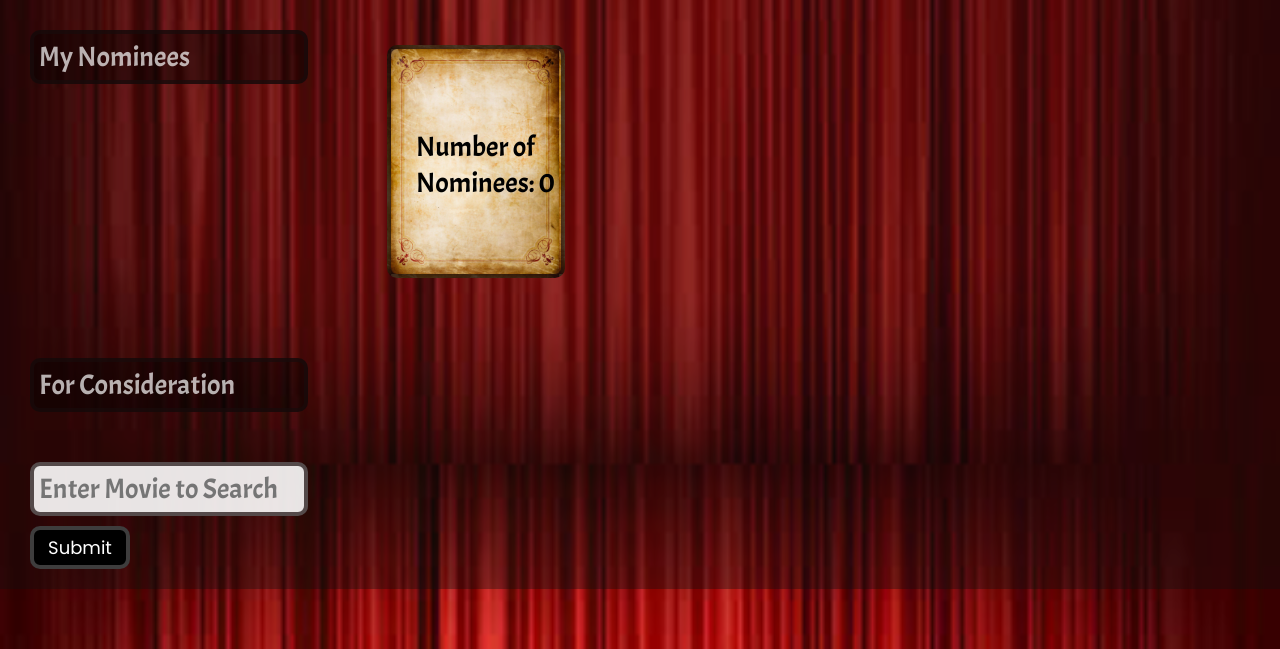
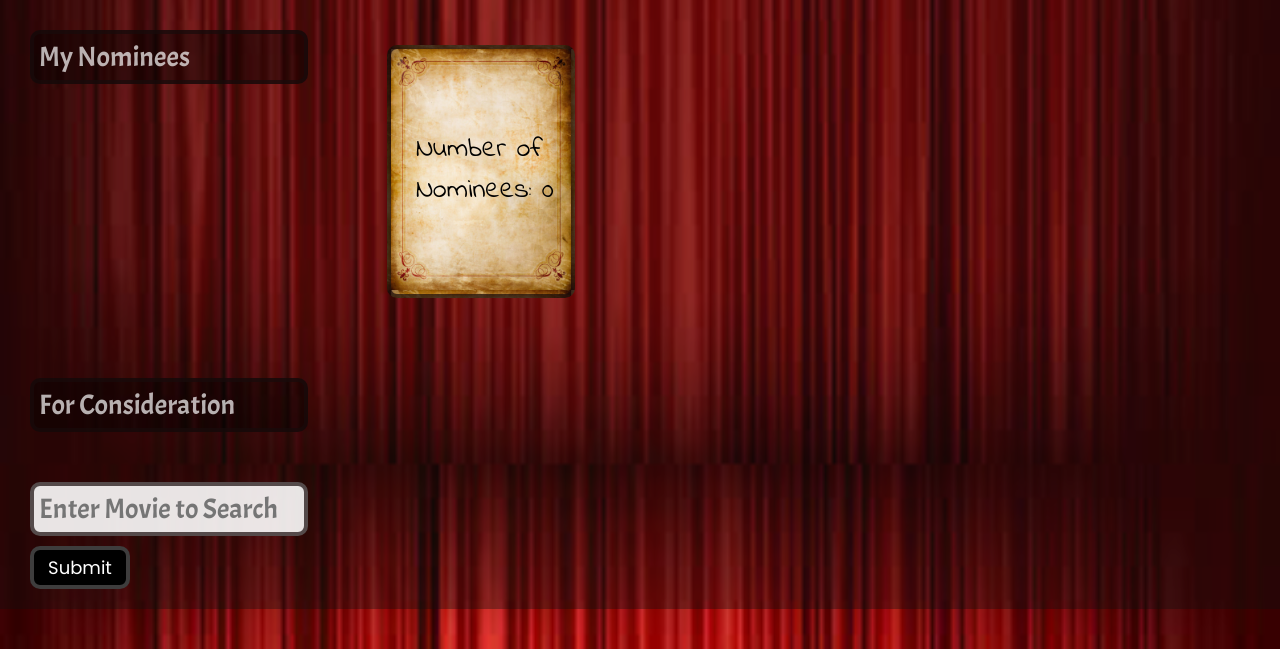
Before and after one commit to tfalba/movie-challenge, a Django app: page / in a window 1280 px wide. Shown: the part 253-902 px from the top of the page. Run offline with Django 3.2, Linux system fonts and the light colour scheme; the visitor is signed in with stand-in values (Sample User, id 1); data that the repository does not hold is empty; some libraries are stand-ins or nearby versions.

```diff
--- a/static/css/styles-project.css
+++ b/static/css/styles-project.css
@@ -153,6 +153,7 @@ button {
   display:flex;
   justify-content: center;
   align-items: center;
+  flex-direction: column;
 
 }
 
@@ -171,6 +172,7 @@ button {
 
 .card-title {
   font-family: 'Indie Flower', cursive;
+  line-height: 30px;
   /* margin-top: 20px; */
 }
 .card-year {
@@ -246,12 +248,13 @@ label {
   background-image: url("https://movie-database-assets.s3.amazonaws.com/images/paper-background.jpg");
 
 
-  height: 140px;
+  height: 160px;
   color: black;
   padding-top: 80px;
-  width: 140px;
+  width: 150px;
   margin-left: 35px;
   padding-left: 25px;
+  font-family: 'Indie Flower', cursive;
 }
 
 .warning-message {
@@ -269,6 +272,7 @@ label {
   width: 300px;
   padding-left: 25px;
   font-size: 30px;
+  font-family: 'Indie Flower', cursive;
 }
 
 .button-function {
```
